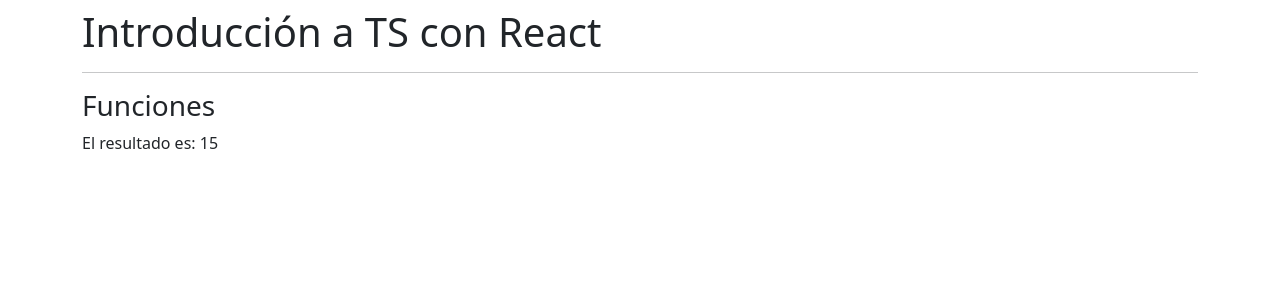
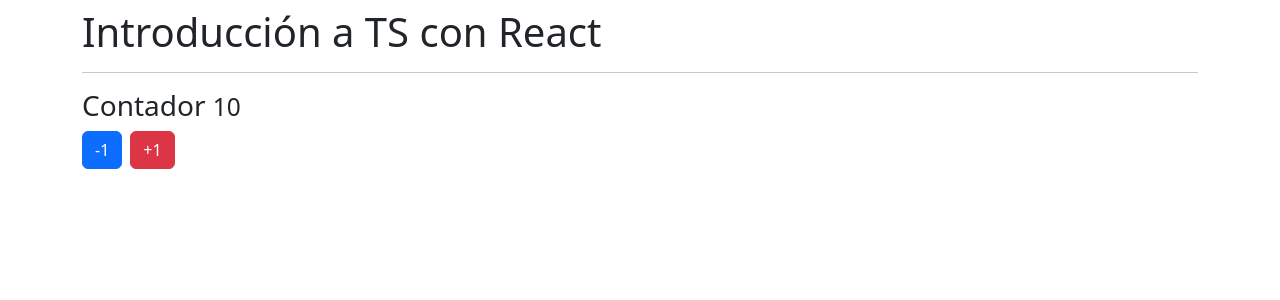
Before and after one commit to vapinedo/React-Typescript-Reforzamiento, a React (Create React App) app: page / in a window 1280 px wide. Shown: the top 300 px of the page. Built offline with nearby package versions, Linux system fonts and the light colour scheme.

Commit message:
14. Hook - useState

```diff
--- a/src/App.tsx
+++ b/src/App.tsx
@@ -1,7 +1,8 @@
 
 // import { TiposBasicos } from "./typescript/TiposBasicos";
 // import { ObjetosLiterales } from "./typescript/ObjetosLiterales";
-import { Funciones } from "./typescript/Funciones";
+// import { Funciones } from "./typescript/Funciones";
+import { Contador } from "./components/Contador";
 
 const App = () => {
   return (
@@ -10,7 +11,8 @@
       <hr />
       {/* <TiposBasicos /> */}
       {/* <ObjetosLiterales /> */}
-      <Funciones />
+      {/* <Funciones /> */}
+      <Contador />
     </div>
   )
 }
--- /dev/null
+++ b/src/components/Contador.tsx
@@ -0,0 +1,25 @@
+import { useState } from "react";
+
+export const Contador = () => {
+
+  const [valor, setValor] = useState(10);
+
+  const decrementar = (numero: number) => {
+    setValor(valor - numero);
+  };
+
+  const incrementar = (numero: number) => {
+    setValor(valor + numero);
+  };
+
+  return (
+    <>
+      <h3>
+        Contador <small>{valor}</small>
+      </h3>
+
+      <button onClick={() => decrementar(1)} className="btn btn-primary">-1</button>
+      <button onClick={() => incrementar(1)} className="btn btn-danger mx-2">+1</button>
+    </>
+  );
+};
```
